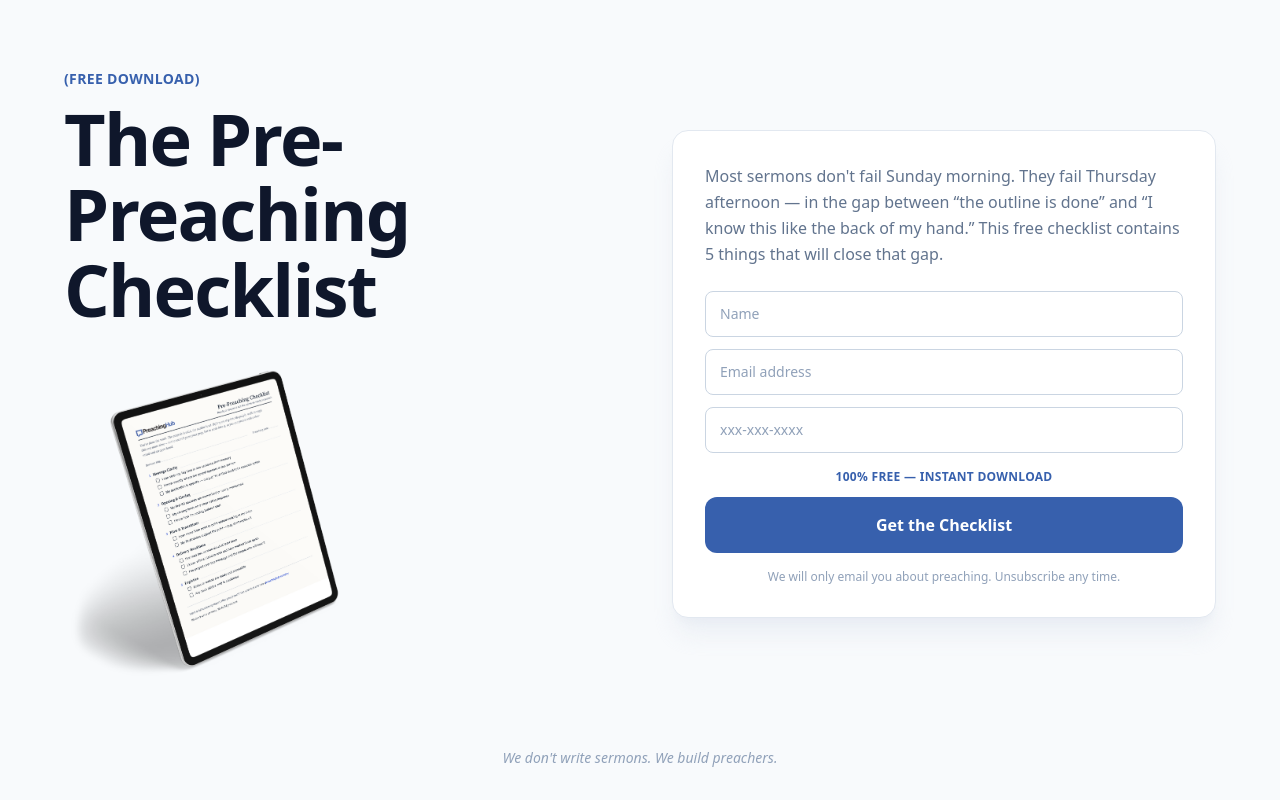
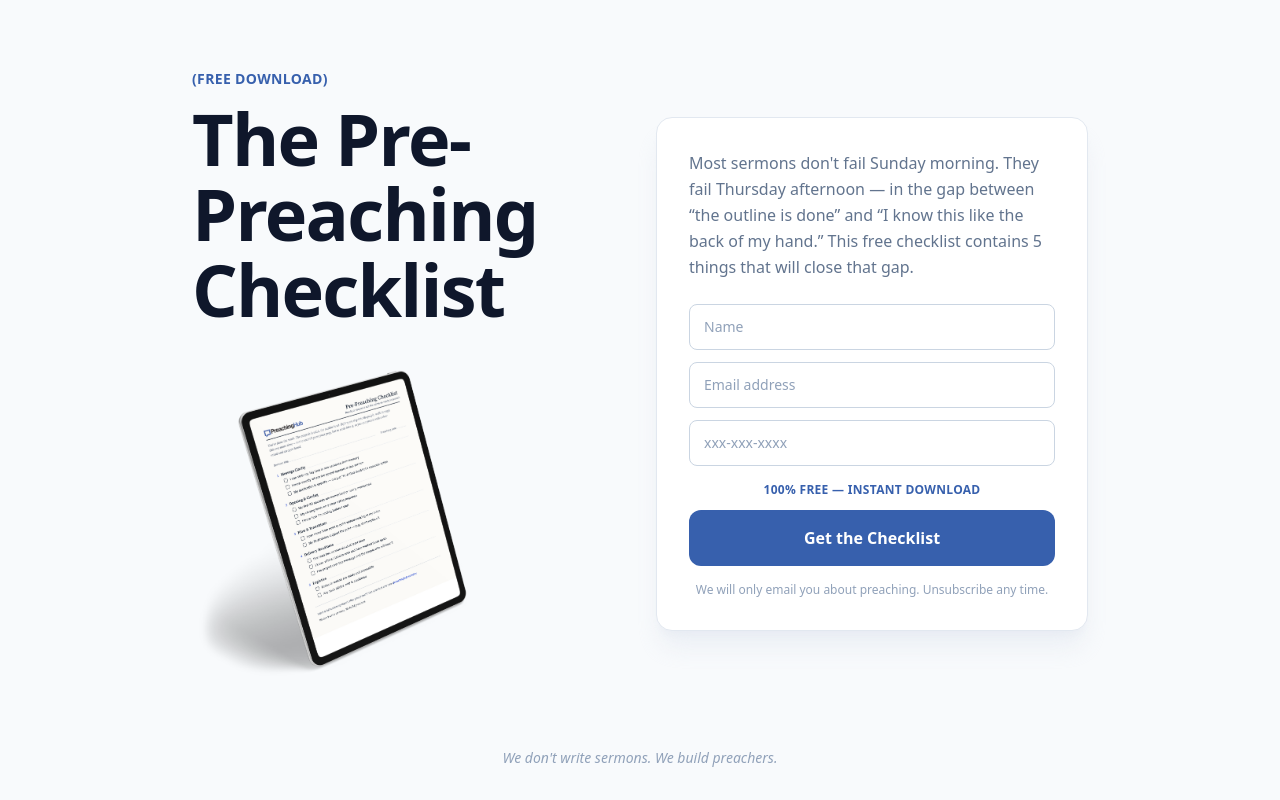
Before and after one commit to brysonbreakey/preachinghubsite, a Next.js app: page /checklist in a window 1280 px wide. Built offline with nearby package versions, Linux system fonts and the light colour scheme; no server answers.

Commit message:
Tighten /checklist layout — narrower container, smaller column gap
Co-Authored-By: Claude Sonnet 5 <noreply@anthropic.com>

```diff
--- a/app/checklist/page.tsx
+++ b/app/checklist/page.tsx
@@ -87,7 +87,7 @@ export default function ChecklistPage() {
   return (
     <main className="min-h-screen bg-slate-50 flex flex-col">
       <div className="flex-1 flex items-center justify-center px-6 py-10 sm:py-16">
-        <div className="w-full max-w-md lg:max-w-6xl">
+        <div className="w-full max-w-md lg:max-w-4xl">
           <div className="flex justify-center mb-6 lg:hidden">
             <div className="w-11 h-11 rounded-xl flex items-center justify-center" style={{ backgroundColor: NAVY }}>
               <PHMark size={22} color="#fff" />
@@ -120,7 +120,7 @@ export default function ChecklistPage() {
               </a>
             </div>
           ) : (
-            <div className="lg:grid lg:grid-cols-2 lg:gap-16 lg:items-center">
+            <div className="lg:grid lg:grid-cols-2 lg:gap-8 lg:items-center">
               {/* Left column — headline, subheadline, creative */}
               <div className="text-center lg:text-left">
                 <p className="text-sm font-bold uppercase tracking-wide mb-3" style={{ color: NAVY }}>
```
